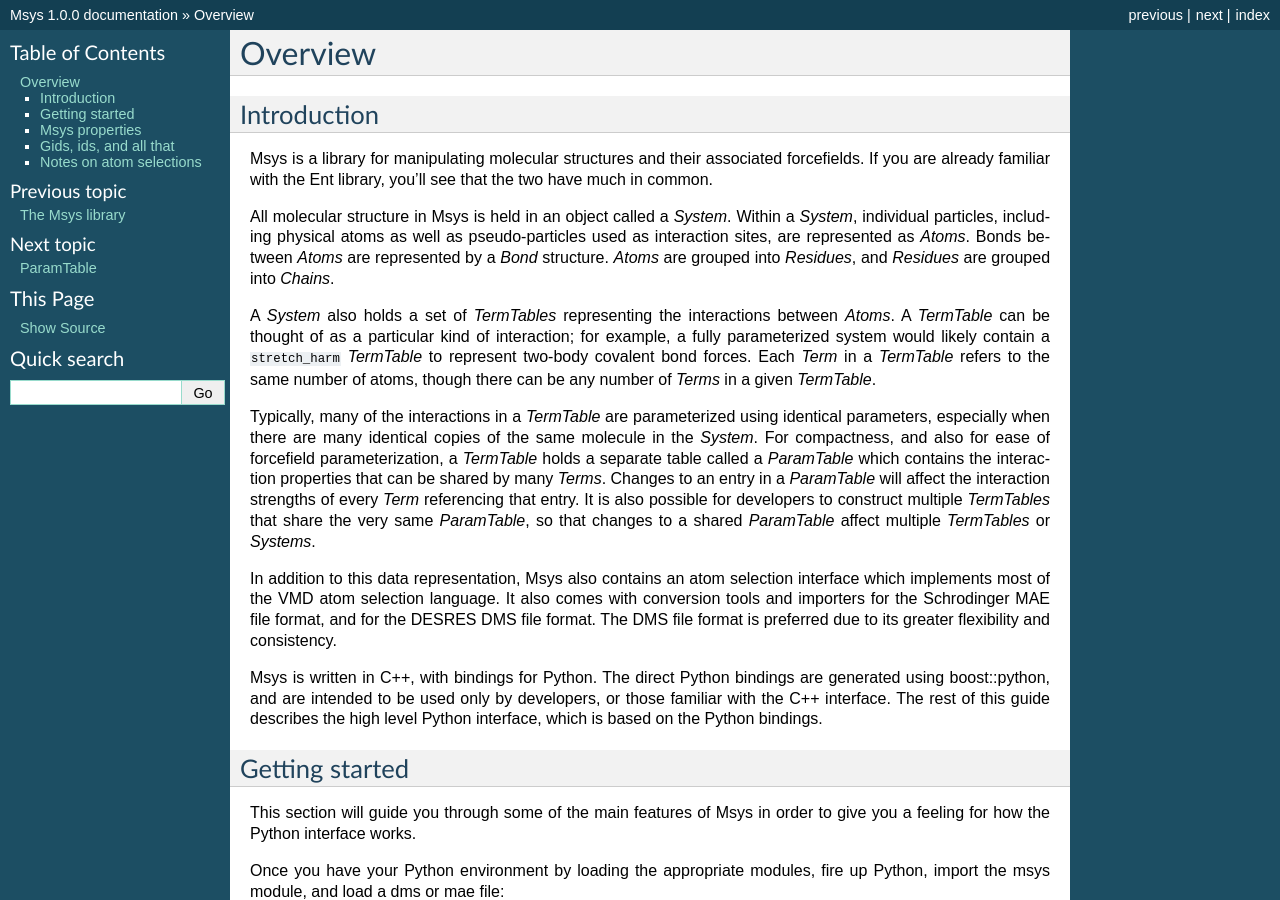
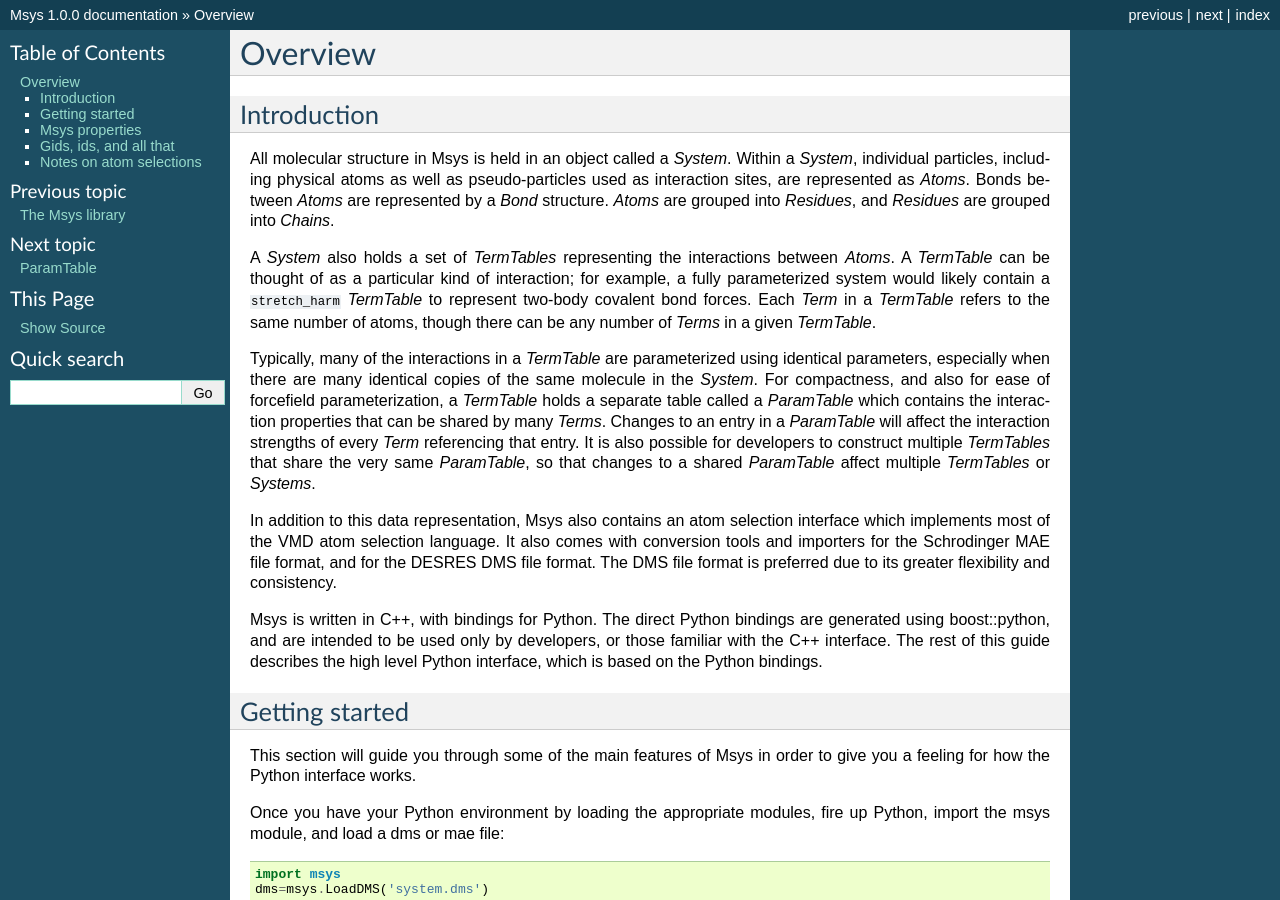
Before and after one commit to DEShawResearch/msys, a Sphinx documentation site: the page built from doc/source/overview.rst, in a window 1280 px wide and 900 px high. Built offline with Sphinx 7.4.7, drawn with Linux system fonts in a browser that asks for light colours.

Commit message:
doc update.
[git-p4: depot-paths = "//depot/desrad/main/sw/libs/msys/": change = 125651]

```diff
--- a/doc/source/overview.rst
+++ b/doc/source/overview.rst
@@ -4,10 +4,6 @@
 
 Introduction
 ============
-
-Msys is a library for manipulating molecular structures and their
-associated forcefields.  If you are already familiar with the Ent
-library, you'll see that the two have much in common.
 
 All molecular structure in Msys is held in an object called a `System`.
 Within a `System`, individual particles, including physical atoms as
```
